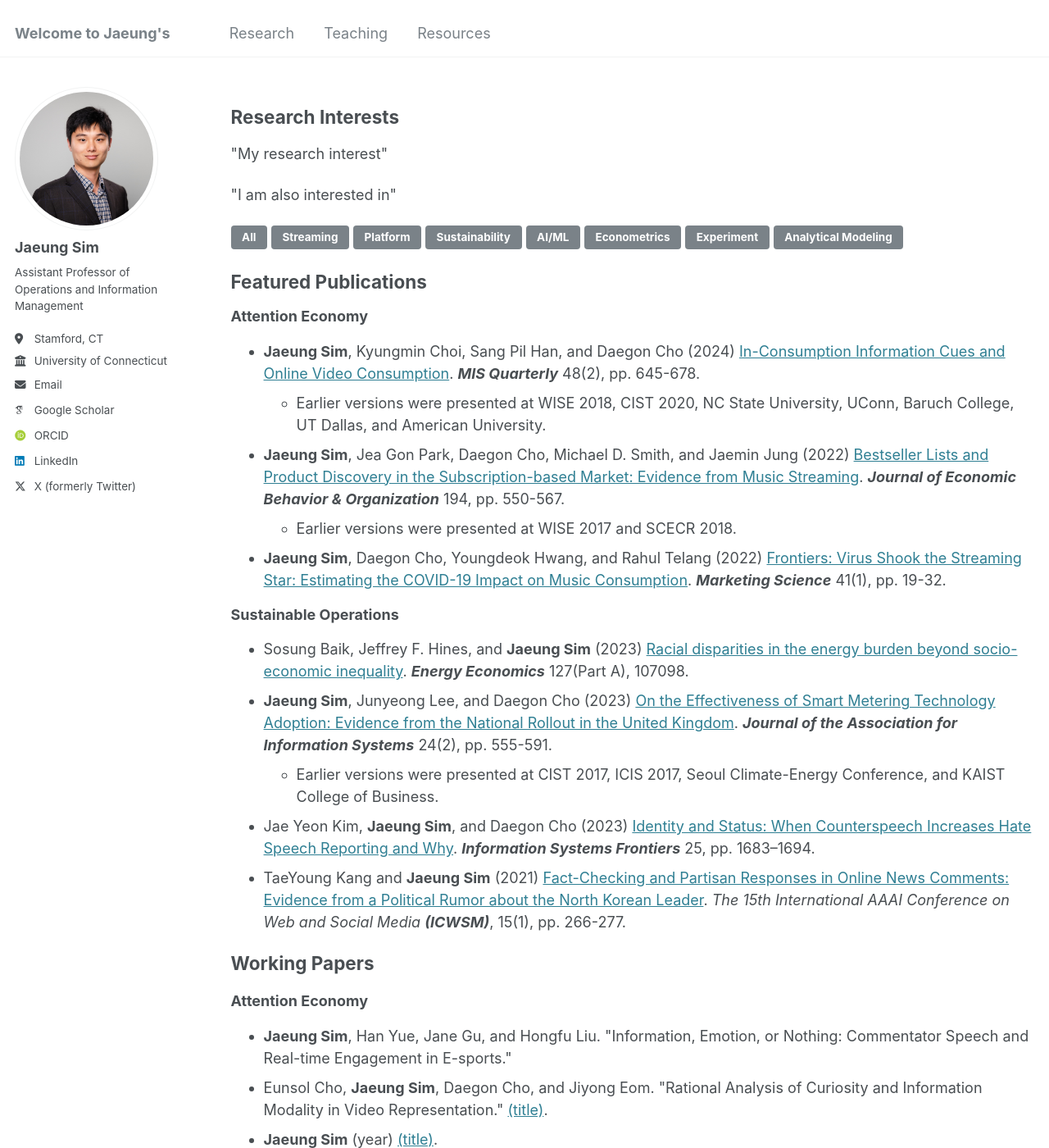
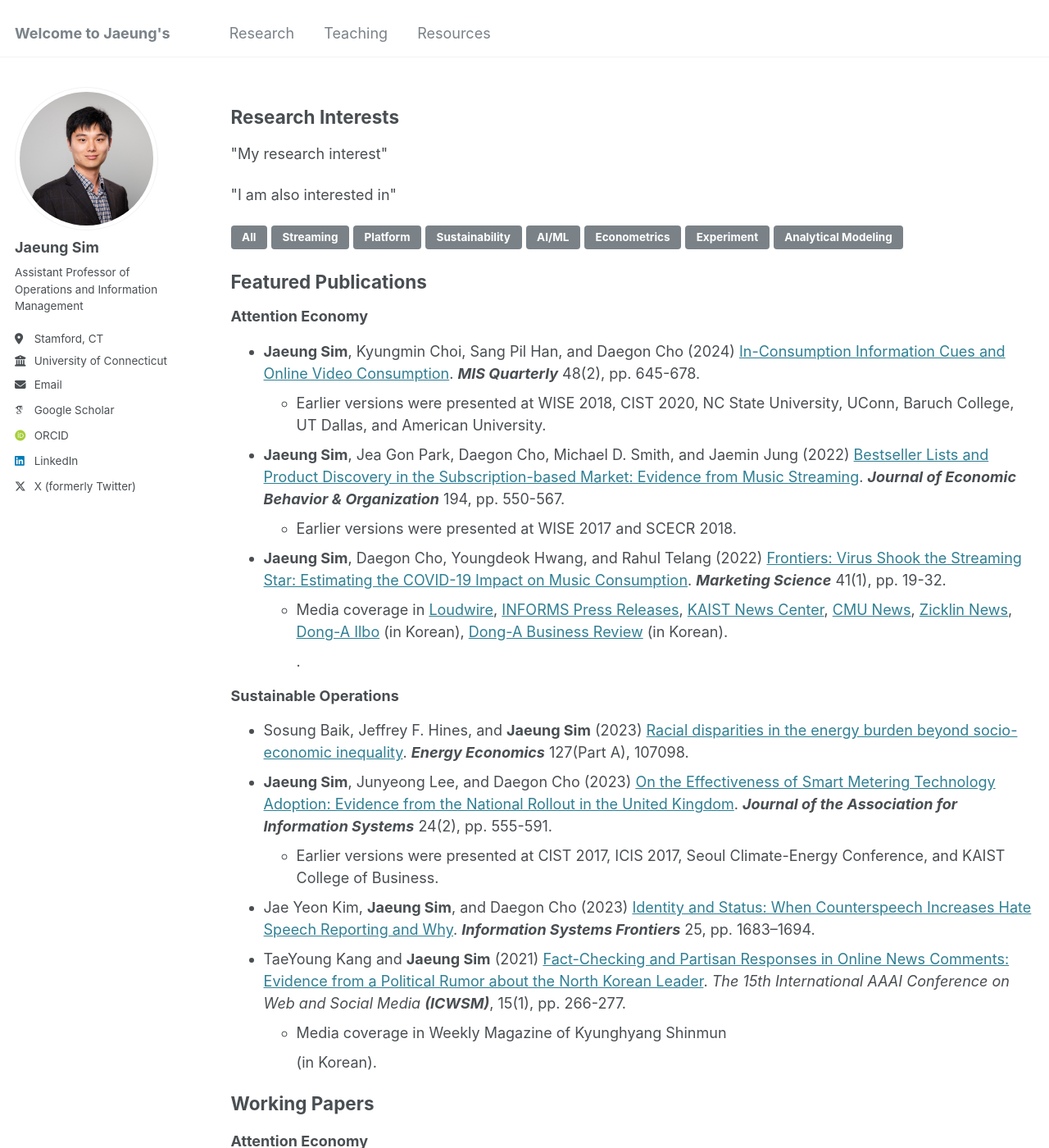
Before and after one commit to jaeungs/jaeungs.github.io, a Jekyll site: the page built from _pages/research.html, in a window 1280 px wide and 1400 px high. Shown: the whole window at 82% size. Built offline with Jekyll 4.4.1, drawn with Linux system fonts in a browser that asks for light colours; some web fonts are replaced.

Commit message:
Update research.html

```diff
--- a/_pages/research.html
+++ b/_pages/research.html
@@ -55,6 +55,16 @@ author_profile: true
       <strong>Jaeung Sim</strong>, Daegon Cho, Youngdeok Hwang, and Rahul Telang (2022)
       <a href="https://doi.org/10.1287/mksc.2021.1321">Frontiers: Virus Shook the Streaming Star: Estimating the COVID-19 Impact on Music Consumption</a>.
       <strong><em>Marketing Science</em></strong> 41(1), pp. 19-32.
+      <ul>
+        <li>Media coverage in <a href="https://loudwire.com/spotify-streaming-declined-during-pandemic-study/">Loudwire</a>,
+          <a href="https://www.informs.org/About-INFORMS/News-Room/Press-Releases/New-Research-Finds-Digital-Music-Streaming-Consumption-Dropped-as-a-Result-of-COVID-19-and-Lockdowns">INFORMS Press Releases</a>,
+          <a href="https://news.kaist.ac.kr/newsen/html/news/?mode=V&mng_no=18870">KAIST News Center</a>,
+          <a href="https://www.cmu.edu/news/stories/archives/2021/july/music-streaming-down-during-pandemic.html">CMU News</a>,
+          <a href="https://zicklin.baruch.cuny.edu/zicklin_news/music-streaming-declined-during-pandemic-zicklin-professor-finds/">Zicklin News</a>,
+          <a href="https://www.donga.com/news/article/all/20220118/111311150/1">Dong-A Ilbo</a> (in Korean),
+          <a href="https://dbr.donga.com/article/view/1202/article_no/10299">Dong-A Business Review</a> (in Korean).
+      </li>.
+      </ul>
     </li>
   </div>
 </ul>
@@ -91,6 +101,9 @@ author_profile: true
       TaeYoung Kang and <strong>Jaeung Sim</strong> (2021)
       <a href="https://ojs.aaai.org/index.php/ICWSM/article/view/18059">Fact-Checking and Partisan Responses in Online News Comments: Evidence from a Political Rumor about the North Korean Leader</a>.
       <em>The 15th International AAAI Conference on Web and Social Media <strong>(ICWSM)</strong></em>, 15(1), pp. 266-277.
+      <ul>
+        <li>Media coverage in <a href="https://weekly.khan.co.kr/khnm.html?mode=view&artid=202103261300011&code=113"></a>Weekly Magazine of Kyunghyang Shinmun</li> (in Korean).
+      </ul>
     </li>
   </div>
 </ul>
```
